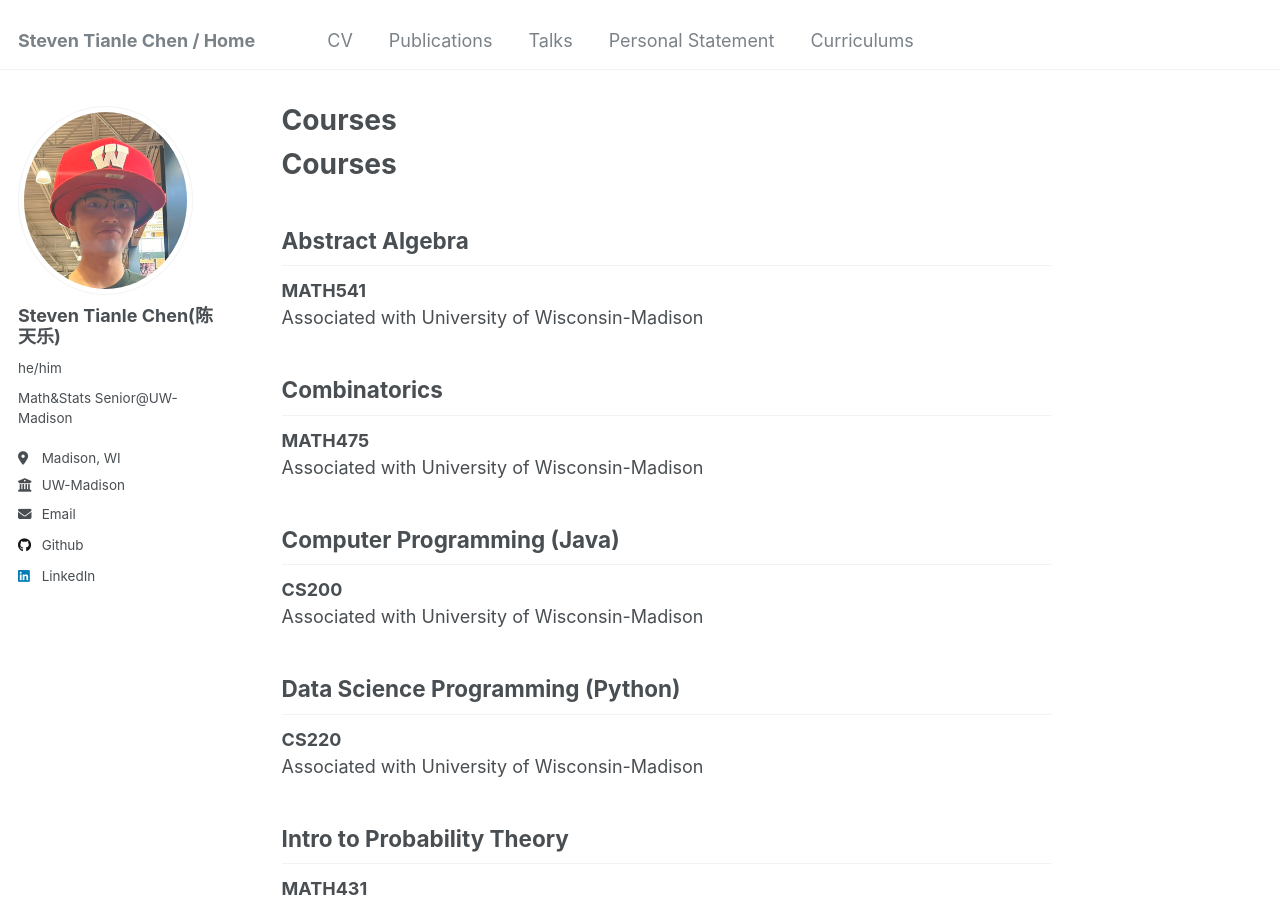
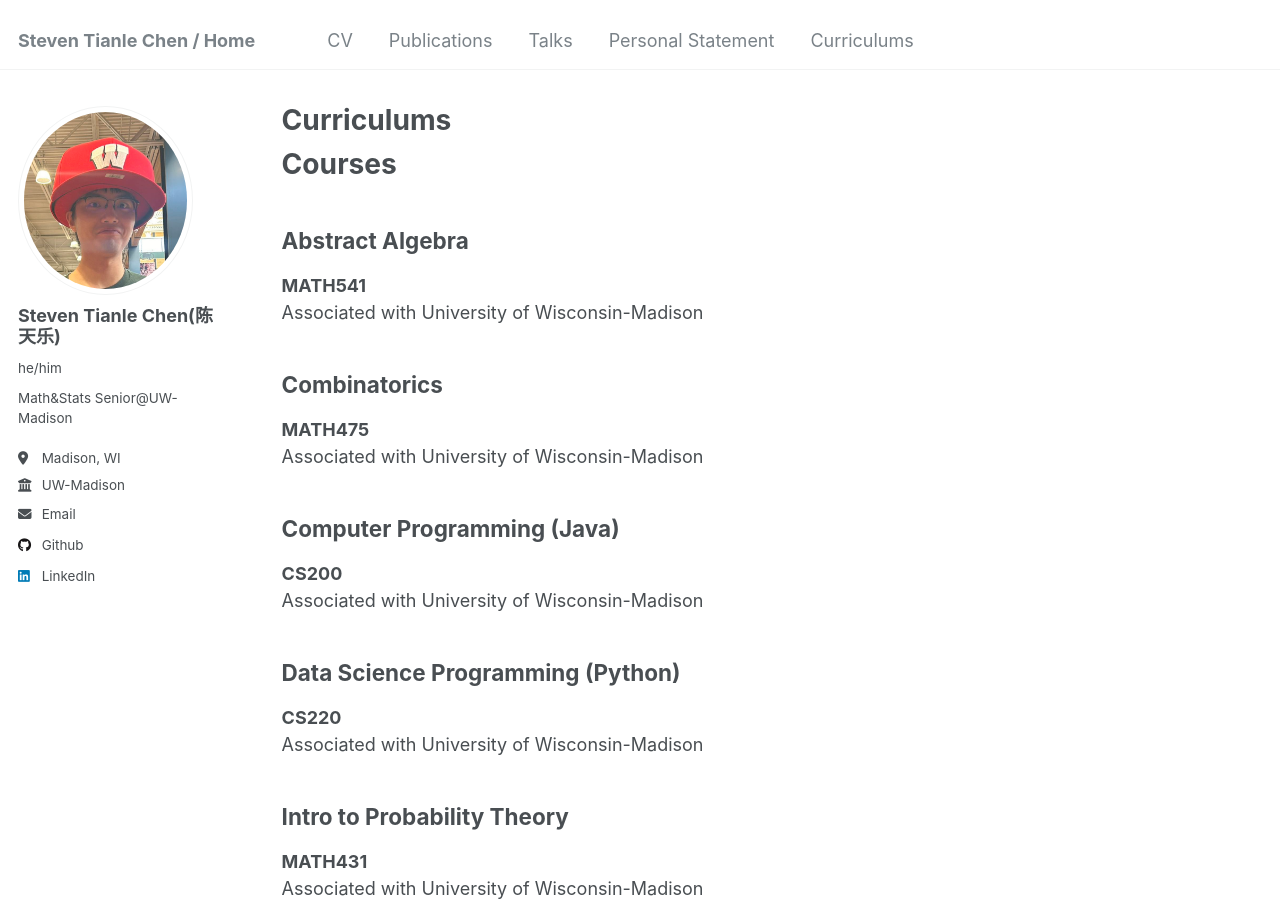
Before and after one commit to sttlchen/sttlchen.github.io, a Jekyll site: the page built from _pages/cr.md, in a window 1280 px wide and 900 px high. Built offline with Jekyll 4.4.1, drawn with Linux system fonts in a browser that asks for light colours; our own code applies the rules of GitHub Pages for plain Markdown files.

Commit message:
Update cr.md

```diff
--- a/_pages/cr.md
+++ b/_pages/cr.md
@@ -1,3 +1,13 @@
+---
+layout: archive
+title: "Curriculums"
+permalink: /cr/
+author_profile: true
+redirect_from:
+  - /resume
+---
+
+{% include base_path %}
 # Courses
 
 ## Abstract Algebra
```
